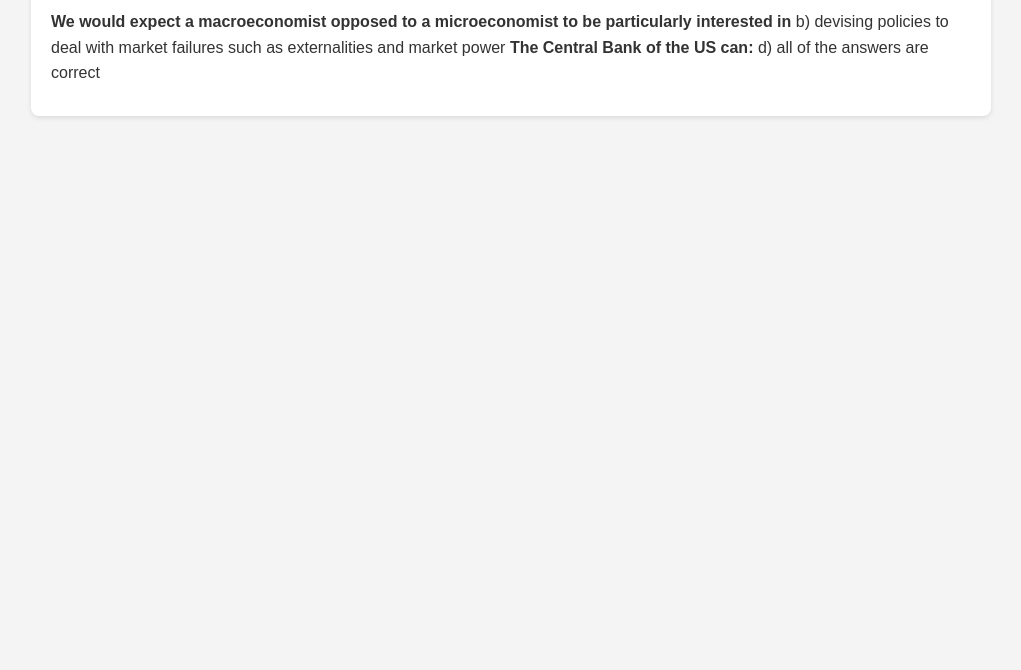
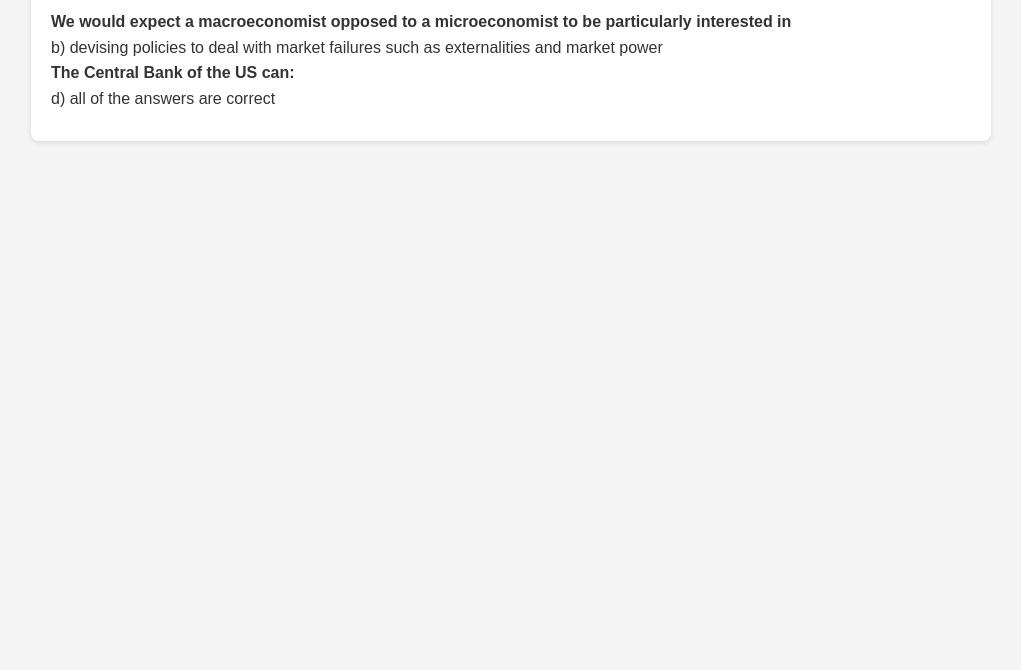
Before and after one commit to Mihnea8848/mihnea8848.github.io, a plain HTML site: page index.html in a window 1280 px wide. Shown: the part 130-800 px from the top of the page, without its empty margins (129-1150 px from the left). Drawn offline with Linux system fonts and the light colour scheme.

Commit message:
Update index.html

```diff
--- a/index.html
+++ b/index.html
@@ -12,10 +12,10 @@
     <div class="container">
         <h1>TEST 1: We would expect a macroeconomist..</h1>
         <p>
-            <b>We would expect a macroeconomist opposed to a microeconomist to be particularly interested in</b>
-            b) devising policies to deal with market failures such as externalities and market power
-            <b>The Central Bank of the US can:</b>
-            d) all of the answers are correct
+            <b>We would expect a macroeconomist opposed to a microeconomist to be particularly interested in</b><br>
+            b) devising policies to deal with market failures such as externalities and market power<br>
+            <b>The Central Bank of the US can:</b><br>
+            d) all of the answers are correct<br>
 
         </p>
     </div>
```
